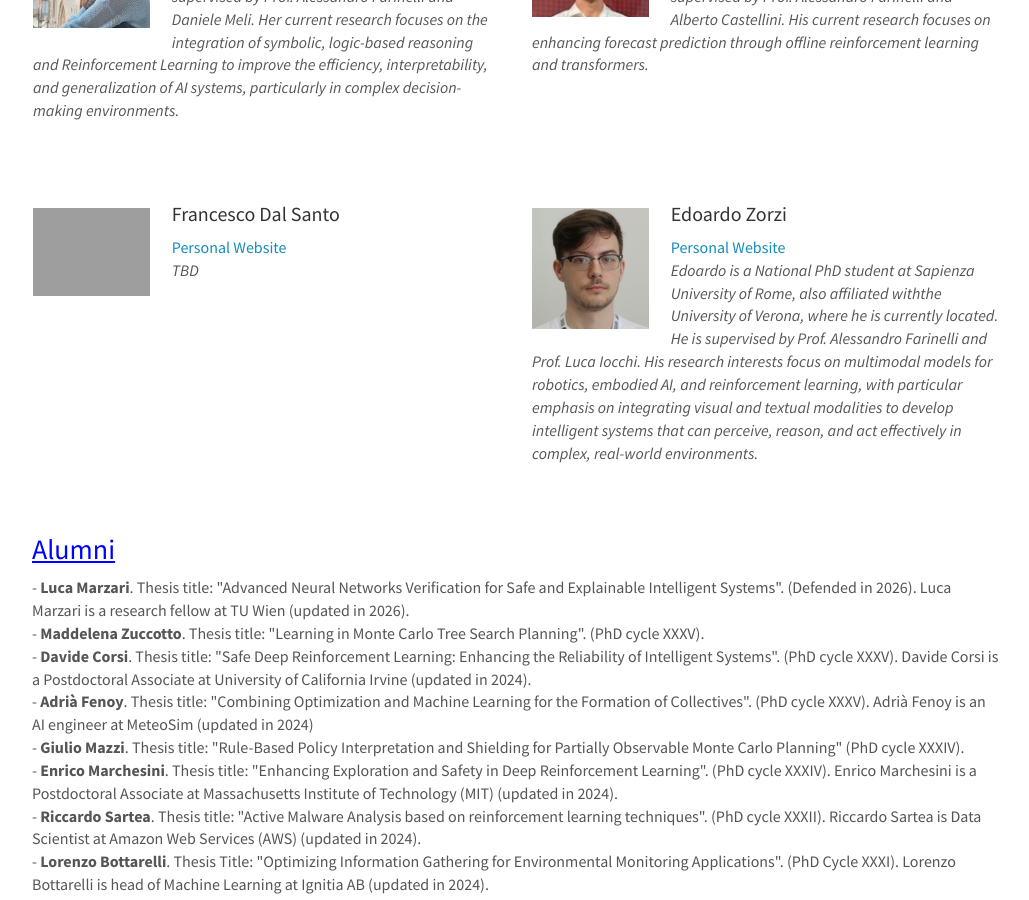
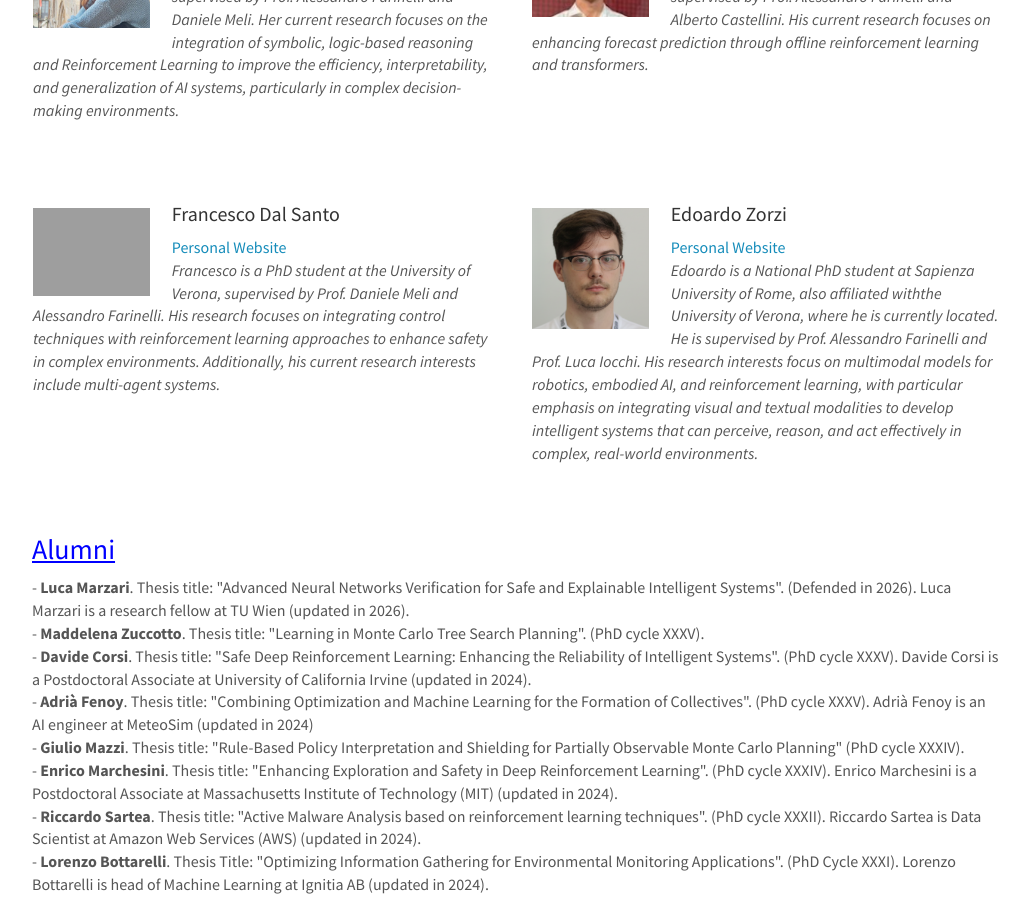
Before and after one commit to Isla-lab/Isla-lab.github.io, a Jekyll site: the page built from _pages/team.md, in a window 1280 px wide and 900 px high, scrolled down 1649 px. Shown: the whole window, without its empty margins (124-1153 px from the left). Built offline with Jekyll 4.4.1, drawn with Linux system fonts in a browser that asks for light colours; nearby versions of some CDN libraries.

Commit message:
Add detailed info for Francesco Dal Santo
Updated information for Francesco Dal Santo, detailing his academic background and research focus.

```diff
--- a/_data/phdstudents.yml
+++ b/_data/phdstudents.yml
@@ -23,7 +23,7 @@
   photo: dalsanto.png
   website: https://www.di.univr.it/?ent=persona&id=62950&lang=null
 
-  info: TBD
+  info: Francesco is a PhD student at the University of Verona, supervised by Prof. Daniele Meli and Alessandro Farinelli. His research focuses on integrating control techniques with reinforcement learning approaches to enhance safety in complex environments. Additionally, his current research interests include multi-agent systems.
 
 
 - name: Edoardo Zorzi
```
